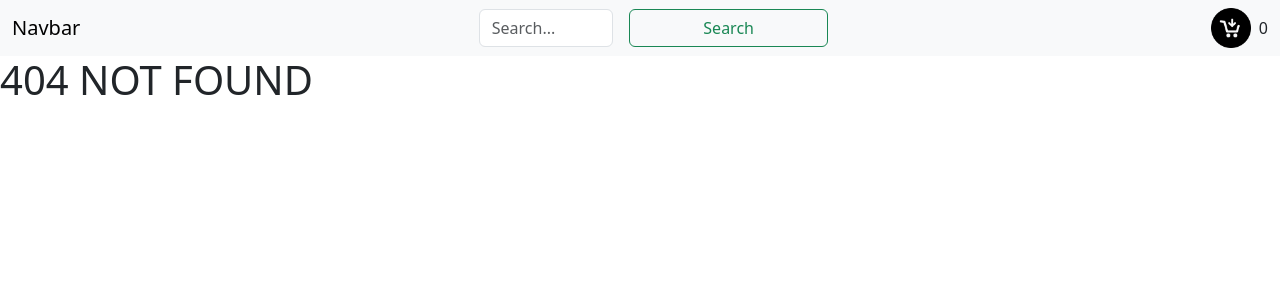
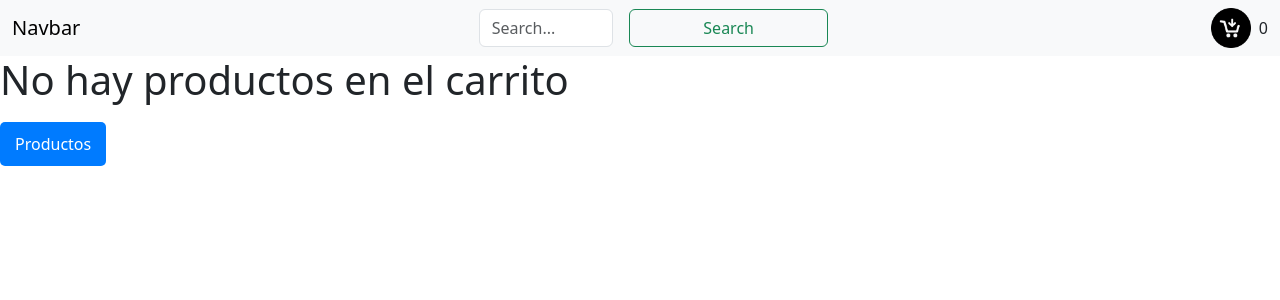
Before and after one commit to NahuelAntonioBrito/E-COMERCE, a React (Vite) app: page /cart in a window 1280 px wide. Before the commit this address had no page. Shown: the top 300 px of the page. Built offline with nearby package versions, Linux system fonts and the light colour scheme.

Commit message:
add cart context

```diff
--- a/src/App.tsx
+++ b/src/App.tsx
@@ -3,19 +3,27 @@ import NavBar from "./components/NavBar/NavBar";
 import ItemListContainer from "./components/ItemListContainer/ItemListContainer";
 import ItemDetailContainer from "./components/ItemDetailContainer/ItemDetailContainer";
 import ProductManager from "./components/ProductManager/ProductManager";
+import Cart from "./components/Cart/Cart";
+import { CartProvider } from "./context/CartProvider";
 
 function App() {
   return (
     <>
       <BrowserRouter>
+        <CartProvider>
           <NavBar />
           <Routes>
             <Route path="/" element={<ItemListContainer />} />
-          <Route path="/category/:categoryId" element={<ItemListContainer />} />
+            <Route
+              path="/category/:categoryId"
+              element={<ItemListContainer />}
+            />
             <Route path="/item/:itemId" element={<ItemDetailContainer />} />
+            <Route path="/cart" element={<Cart />} />
             <Route path="/ProductManager" element={<ProductManager />} />
             <Route path="*" element={<h1>404 NOT FOUND</h1>} />
           </Routes>
+        </CartProvider>
       </BrowserRouter>
     </>
   );
--- /dev/null
+++ b/src/components/Cart/Cart.css
@@ -0,0 +1,15 @@
+.cart {
+  padding: 20px;
+  background-color: #f9f9f9;
+  border-radius: 8px;
+  box-shadow: 0 0 10px rgba(0, 0, 0, 0.1);
+}
+
+.cart-item {
+  border-bottom: 1px solid #ccc;
+  padding: 10px 0;
+}
+
+.cart-summary {
+  margin-top: 20px;
+}
--- /dev/null
+++ b/src/components/Cart/Cart.tsx
@@ -0,0 +1,46 @@
+import React, { useContext } from "react";
+import { Link } from "react-router-dom";
+import { CartContext } from "../../context/CartContext";
+import CartItem from "../CartItem/CartItem";
+
+const Cart: React.FC = () => {
+  const cartContext = useContext(CartContext);
+
+  if (!cartContext) {
+    return <div>Error: CartContext not found</div>;
+  }
+
+  const { cart, clearCart, removeItem } = cartContext;
+
+  if (cart.length === 0) {
+    return (
+      <div>
+        <h1>No hay productos en el carrito</h1>
+        <Link to="/" className="option">
+          Productos
+        </Link>
+      </div>
+    );
+  }
+
+  return (
+    <div className="cart">
+      <h1>Tu Carrito</h1>
+      {cart.map((item) => (
+        <CartItem
+          key={item.id}
+          item={item}
+          removeItem={() => removeItem(item.id)}
+        />
+      ))}
+      <div className="cart-summary">
+        <button onClick={clearCart}>Clear Cart</button>
+        <Link to="/checkout" className="option">
+          Proceed to Checkout
+        </Link>
+      </div>
+    </div>
+  );
+};
+
+export default Cart;
--- /dev/null
+++ b/src/components/CartItem/CartItem.css
@@ -0,0 +1,51 @@
+.cart-item {
+  border-bottom: 1px solid #ddd;
+  padding: 10px 0;
+}
+
+.cart-item h2 {
+  font-size: 18px;
+  margin: 0;
+}
+
+.cart-item p {
+  margin: 5px 0;
+}
+
+.cart-summary {
+  margin-top: 20px;
+}
+
+.cart-summary h2 {
+  margin: 10px 0;
+}
+
+.option {
+  display: inline-block;
+  margin-top: 10px;
+  padding: 10px 15px;
+  background-color: #007bff;
+  color: white;
+  text-decoration: none;
+  border-radius: 5px;
+  transition: background-color 0.3s ease;
+}
+
+.option:hover {
+  background-color: #0056b3;
+}
+
+button {
+  margin-top: 10px;
+  padding: 10px 15px;
+  background-color: #dc3545;
+  color: white;
+  border: none;
+  border-radius: 5px;
+  cursor: pointer;
+  transition: background-color 0.3s ease;
+}
+
+button:hover {
+  background-color: #c82333;
+}
--- /dev/null
+++ b/src/components/CartItem/CartItem.tsx
@@ -0,0 +1,21 @@
+import React from "react";
+import { CartItem as CartItemType } from "../../context/CartContext";
+import "./CartItem.css";
+
+interface CartItemProps {
+  item: CartItemType;
+  removeItem: (id: number) => void;
+}
+
+const CartItem: React.FC<CartItemProps> = ({ item, removeItem }) => {
+  return (
+    <div className="cart-item">
+      <h2>{item.title}</h2>
+      <p>Price: ${item.price}</p>
+      <p>Quantity: {item.quantity}</p>
+      <button onClick={() => removeItem(item.id)}>Remove</button>
+    </div>
+  );
+};
+
+export default CartItem;
--- a/src/components/CartWidget/CartWidget.tsx
+++ b/src/components/CartWidget/CartWidget.tsx
@@ -1,6 +1,16 @@
+import { useContext } from "react";
+import { CartContext } from "../../context/CartContext";
 import cart from "../../../public/carrito-de-compras.png";
 
 const CartWidget = () => {
+  const cartContext = useContext(CartContext);
+
+  if (!cartContext) {
+    return null; // Manejar el caso en que el contexto no esté disponible
+  }
+
+  const { totalQuantity } = cartContext;
+
   return (
     <div className="d-flex align-items-center">
       <img
@@ -8,7 +18,7 @@ const CartWidget = () => {
         alt="CartWidget"
         style={{ height: "40px", width: "40px" }}
       />
-      <span className="ms-2">0</span>
+      <span className="ms-2">{totalQuantity}</span>
     </div>
   );
 };
--- a/src/components/Itemdetal/ItemDetail.tsx
+++ b/src/components/Itemdetal/ItemDetail.tsx
@@ -1,7 +1,8 @@
-import { useState } from "react";
+import { useState, useContext } from "react";
 import { Item } from "../../data";
 import ItemCount from "../ItemCount/ItemCount";
 import { Link } from "react-router-dom";
+import { CartContext, CartItem } from "../../context/CartContext";
 import "./ItemDetail.css";
 
 interface ItemDetailProps {
@@ -10,9 +11,25 @@ interface ItemDetailProps {
 
 function ItemDetail({ item }: ItemDetailProps) {
   const [quantity, setQuantity] = useState(0);
+  const cartContext = useContext(CartContext);
+
+  if (!cartContext) {
+    return <div>Error: CartContext not found</div>;
+  }
+
+  const { addItem } = cartContext;
 
   const handleOnAdd = (quantity: number) => {
     setQuantity(quantity);
+
+    const cartItem: CartItem = {
+      id: item.id,
+      title: item.title,
+      price: item.price,
+      quantity,
+    };
+
+    addItem(cartItem, quantity);
   };
 
   return (
--- /dev/null
+++ b/src/context/CartContext.ts
@@ -0,0 +1,22 @@
+import { createContext } from "react";
+
+export interface CartItem {
+  id: number;
+  title: string;
+  price: number;
+  quantity: number;
+}
+
+export interface CartContextType {
+  cart: CartItem[];
+  addItem: (item: CartItem, quantity: number) => void;
+  removeItem: (itemId: number) => void;
+  clearCart: () => void;
+  isInCart: (id: number) => boolean;
+  totalQuantity: number;
+  total: number;
+}
+
+export const CartContext = createContext<CartContextType | undefined>(
+  undefined
+);
--- /dev/null
+++ b/src/context/CartProvider.tsx
@@ -0,0 +1,56 @@
+import { useState, useEffect, FC, ReactNode } from "react";
+import { CartContext, CartItem } from "./CartContext";
+
+interface CartProviderProps {
+  children: ReactNode;
+}
+
+export const CartProvider: FC<CartProviderProps> = ({ children }) => {
+  const [cart, setCart] = useState<CartItem[]>(() => {
+    const savedCart = localStorage.getItem("cart");
+    return savedCart ? JSON.parse(savedCart) : [];
+  });
+
+  useEffect(() => {
+    localStorage.setItem("cart", JSON.stringify(cart));
+  }, [cart]);
+
+  const addItem = (item: CartItem, quantity: number) => {
+    setCart((prevCart) => {
+      const existingItem = prevCart.find((cartItem) => cartItem.id === item.id);
+      if (existingItem) {
+        return prevCart.map((cartItem) =>
+          cartItem.id === item.id
+            ? { ...cartItem, quantity: cartItem.quantity + quantity }
+            : cartItem
+        );
+      } else {
+        return [...prevCart, { ...item, quantity }];
+      }
+    });
+  };
+
+  const removeItem = (itemId: number) => {
+    const cartUpdated = cart.filter((prod) => prod.id !== itemId);
+    setCart(cartUpdated);
+  };
+
+  const clearCart = () => {
+    setCart([]);
+  };
+
+  const isInCart = (id: number) => {
+    return cart.some((prod) => prod.id === id);
+  };
+
+  // Calcular totalQuantity
+  const totalQuantity = cart.reduce((acc, item) => acc + item.quantity, 0);
+
+  return (
+    <CartContext.Provider
+      value={{ cart, addItem, removeItem, clearCart, isInCart, totalQuantity }}
+    >
+      {children}
+    </CartContext.Provider>
+  );
+};
```
Lines whose indentation alone changed are shown as unchanged.
